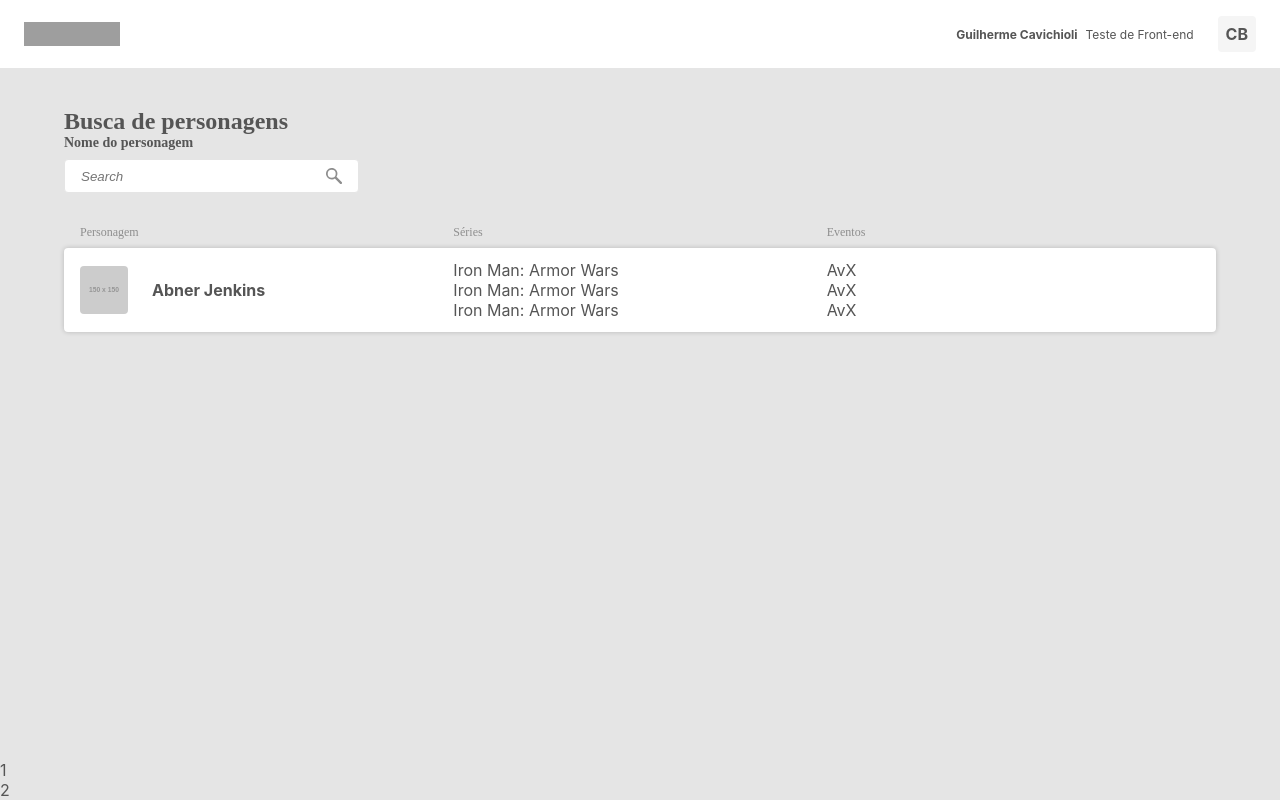
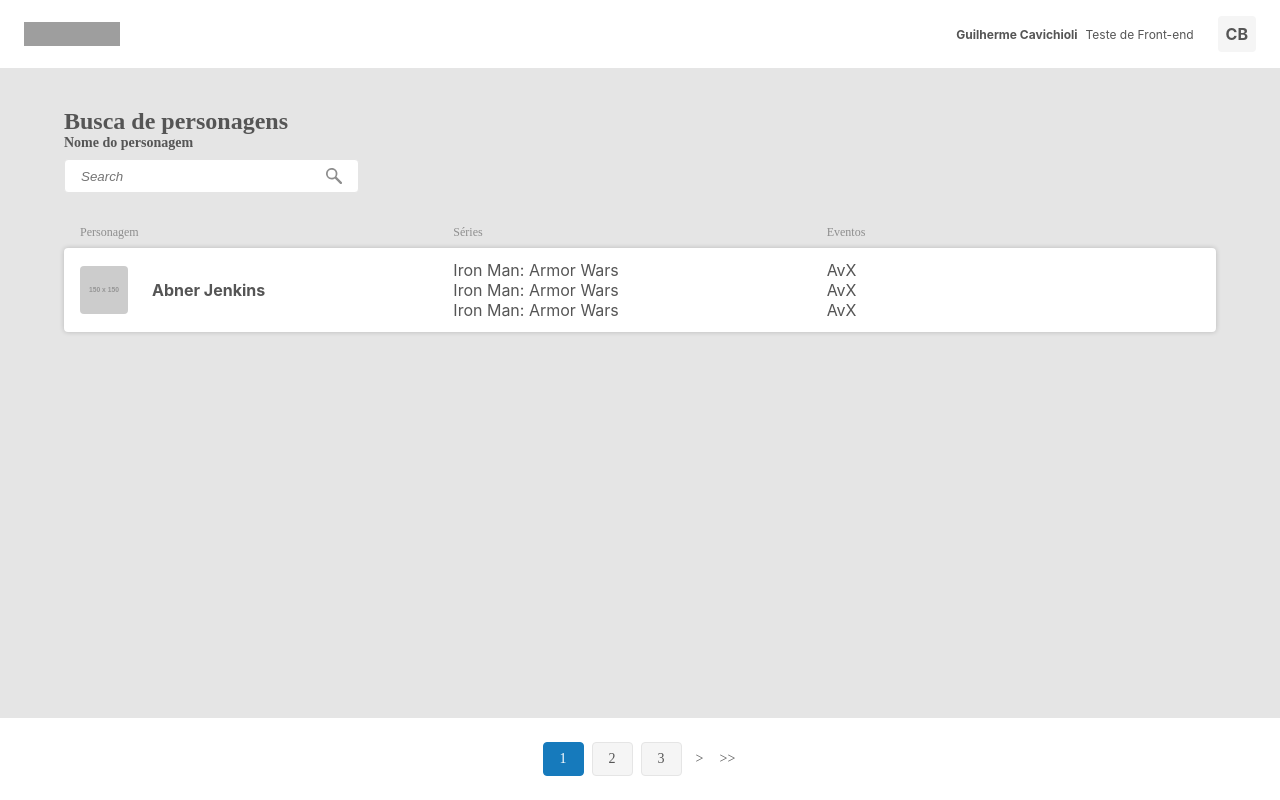
Before and after one commit to GuiCavi/marvel, a React (Create React App) app: page / in a window 1280 px wide. Built offline with nearby package versions, Linux system fonts and the light colour scheme; grey boxes are pictures that could not be loaded.

Commit message:
Feat: update footer + pagination component

```diff
--- a/src/App.js
+++ b/src/App.js
@@ -1,11 +1,13 @@
-import React from 'react';
+import React, { useState } from 'react';
 import './App.sass';
 
 import {
-  Input, Search as SearchIcon, Header, FlatList, CharactersListItem,
+  Input, Search as SearchIcon, Header, FlatList, CharactersListItem, Pagination,
 } from './components';
 
-const App = () => (
+const App = () => {
+  const [activePage, setActivePage] = useState(1);
+  return (
     <div className="container">
       <Header user={{ name: 'Guilherme Cavichioli', role: 'Teste de Front-end' }} />
 
@@ -35,13 +37,16 @@ const App = () => (
         </section>
       </main>
 
-    <footer>
-      <ul>
-        <li>1</li>
-        <li>2</li>
-      </ul>
+      <footer className="main-footer">
+        <Pagination
+          pages={10}
+          activePage={activePage}
+          showOnly={5}
+          onChangePage={(page) => setActivePage(page)}
+        />
       </footer>
     </div>
   );
+};
 
 export default App;
--- a/src/App.sass
+++ b/src/App.sass
@@ -54,3 +54,9 @@ body
     display: flex
     > span
       flex: 1
+
+.main-footer
+  background-color: $footer-bgc
+  padding: map-get($spacing, "l")
+  display: flex
+  justify-content: center
--- a/src/components/CharactersListItem/CharactersListItem.js
+++ b/src/components/CharactersListItem/CharactersListItem.js
@@ -12,13 +12,13 @@ const CharactersListItem = ({ item }) => (
 
     <div className={`${styles.list} ${styles.series}`}>
       {
-          item.series.map((serie) => <div>{serie}</div>)
+          item.series.map((serie) => <div key={serie}>{serie}</div>)
         }
     </div>
 
     <div className={`${styles.list} ${styles.events}`}>
       {
-          item.events.map((event) => <div>{event}</div>)
+          item.events.map((event) => <div key={event}>{event}</div>)
         }
     </div>
   </li>
--- /dev/null
+++ b/src/components/Pagination/Pagination.js
@@ -0,0 +1,85 @@
+import PropTypes from 'prop-types';
+import React, { useRef } from 'react';
+
+import styles from './Pagination.module.sass';
+import PaginationButton from './PaginationButton';
+
+const Pagination = ({
+  pages, activePage, showOnly, onChangePage,
+}) => {
+  const numbers = useRef(new Array(pages).fill(0).map((_, i) => i + 1)).current;
+  const startSlice = Math.max(0, activePage - (showOnly / 2));
+  const endSlice = activePage + (showOnly / 2);
+
+  return (
+    <ul className={styles.pagination}>
+      {
+        activePage !== 1
+        && (
+          <>
+            <PaginationButton
+              controls
+              onClick={() => onChangePage(1)}
+            >
+              &lt;&lt;
+            </PaginationButton>
+
+            <PaginationButton
+              controls
+              onClick={() => onChangePage(activePage - 1)}
+            >
+              &lt;
+            </PaginationButton>
+          </>
+        )
+      }
+
+      {
+        numbers
+          .slice(startSlice, endSlice)
+          .map((page) => (
+            <PaginationButton
+              key={page}
+              active={activePage === page}
+              onClick={() => onChangePage(page)}
+            >
+              {page}
+            </PaginationButton>
+          ))
+      }
+
+      {
+        activePage !== pages && (
+          <>
+            <PaginationButton
+              controls
+              onClick={() => onChangePage(activePage + 1)}
+            >
+              &gt;
+            </PaginationButton>
+
+            <PaginationButton
+              controls
+              onClick={() => onChangePage(pages)}
+            >
+              &gt;&gt;
+            </PaginationButton>
+          </>
+        )
+      }
+    </ul>
+  );
+};
+
+Pagination.propTypes = {
+  showOnly: PropTypes.number.isRequired,
+  activePage: PropTypes.number.isRequired,
+  pages: PropTypes.number.isRequired,
+  onChangePage: PropTypes.func,
+};
+
+Pagination.defaultProps = {
+  onChangePage: () => { },
+};
+
+export default Pagination;
--- /dev/null
+++ b/src/components/Pagination/Pagination.module.sass
@@ -0,0 +1,26 @@
+@import "../../theme/_theme"
+
+.pagination
+  display: flex
+  list-style-type: none
+  gap: map-get($spacing, "s")
+  li
+    display: flex
+    align-items: center
+    justify-content: center
+    padding: 8px 16px
+    border: 1px solid $darkSnow
+    background-color: $snow
+    border-radius: 4px
+    &.controls
+      padding: 0
+      background-color: #fff
+      border-color: transparent
+      width: 20px
+    &.active
+      background-color: $darkBlue
+      border-color: $darkBlue
+      > span
+        color: #fff
+    > span
+      @extend .pagination-number
--- /dev/null
+++ b/src/components/Pagination/PaginationButton.js
@@ -0,0 +1,38 @@
+import PropTypes from 'prop-types';
+import React from 'react';
+
+import styles from './Pagination.module.sass';
+
+const PaginationButton = ({
+  controls, active, children, onClick,
+}) => {
+  let className;
+
+  if (active) className = styles.active;
+  else if (controls) className = styles.controls;
+
+  return (
+    <li
+      onClick={onClick}
+      className={className}
+    >
+      <span>{children}</span>
+    </li>
+  );
+};
+
+PaginationButton.propTypes = {
+  children: PropTypes.element,
+  active: PropTypes.bool,
+  controls: PropTypes.bool,
+  onClick: PropTypes.func,
+};
+
+PaginationButton.defaultProps = {
+  active: false,
+  controls: false,
+  children: undefined,
+  onClick: () => { },
+};
+
+export default PaginationButton;
--- /dev/null
+++ b/src/components/Pagination/index.js
@@ -0,0 +1 @@
+export { default as Pagination } from './Pagination';
--- a/src/components/index.js
+++ b/src/components/index.js
@@ -4,3 +4,4 @@ export * from './Logo';
 export * from './Header';
 export * from './FlatList';
 export * from './CharactersListItem';
+export * from './Pagination';
--- a/src/theme/_colors.sass
+++ b/src/theme/_colors.sass
@@ -6,4 +6,5 @@ $snow: #F5F5F5
 $shadow: #00000033
 
 $header-bgc: #fff
+$footer-bgc: $header-bgc
 $characters-list-item-bgc: #fff
--- a/src/theme/_text.sass
+++ b/src/theme/_text.sass
@@ -16,3 +16,9 @@
   font-weight: normal
   font-size: 12px
   color: $smoke
+
+.pagination-number
+  font-family: "PT Sans"
+  font-weight: normal
+  font-size: 14px
+  color: $darkSmoke
```
Also changed, not shown: .eslintrc.json. Lines whose indentation alone changed are shown as unchanged.
